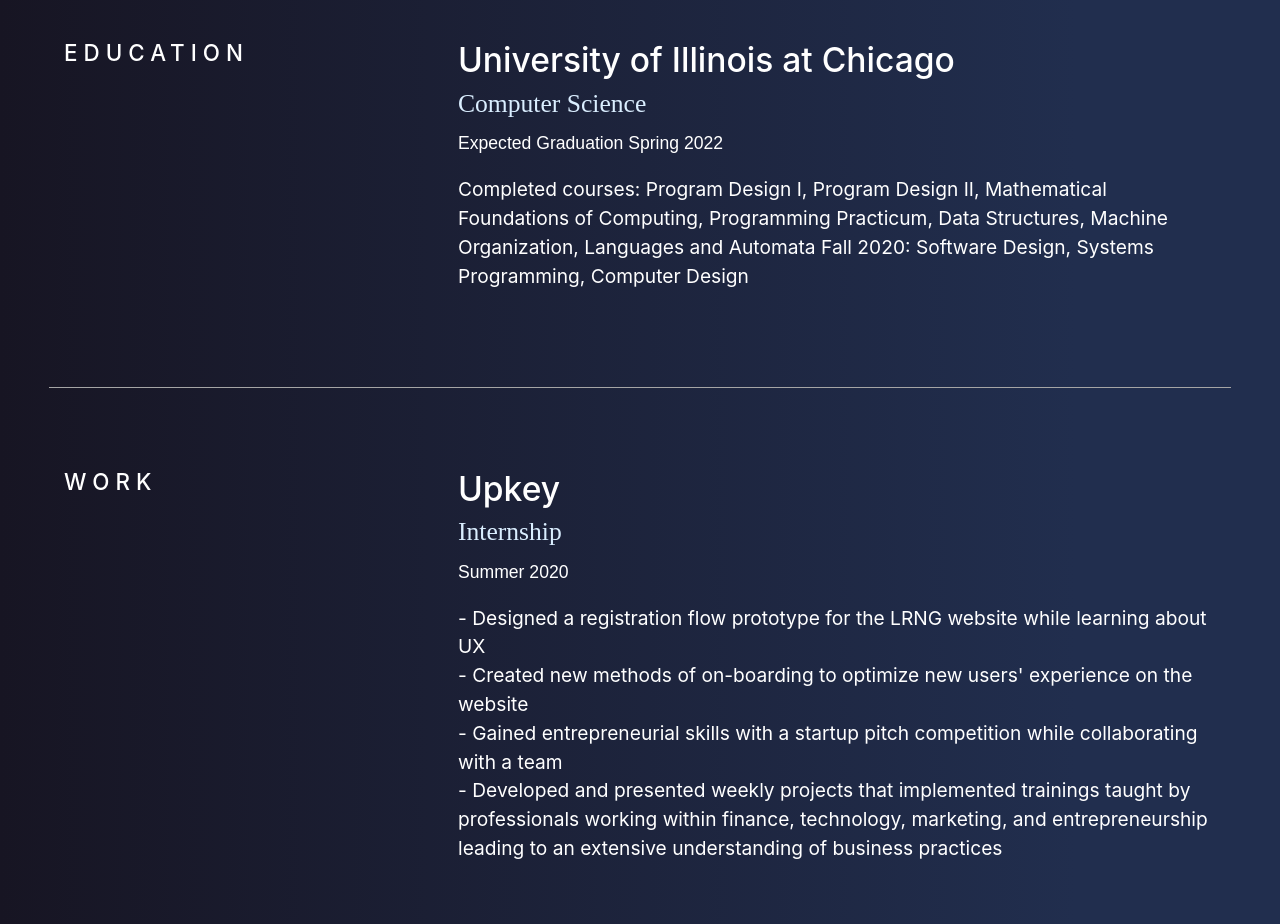
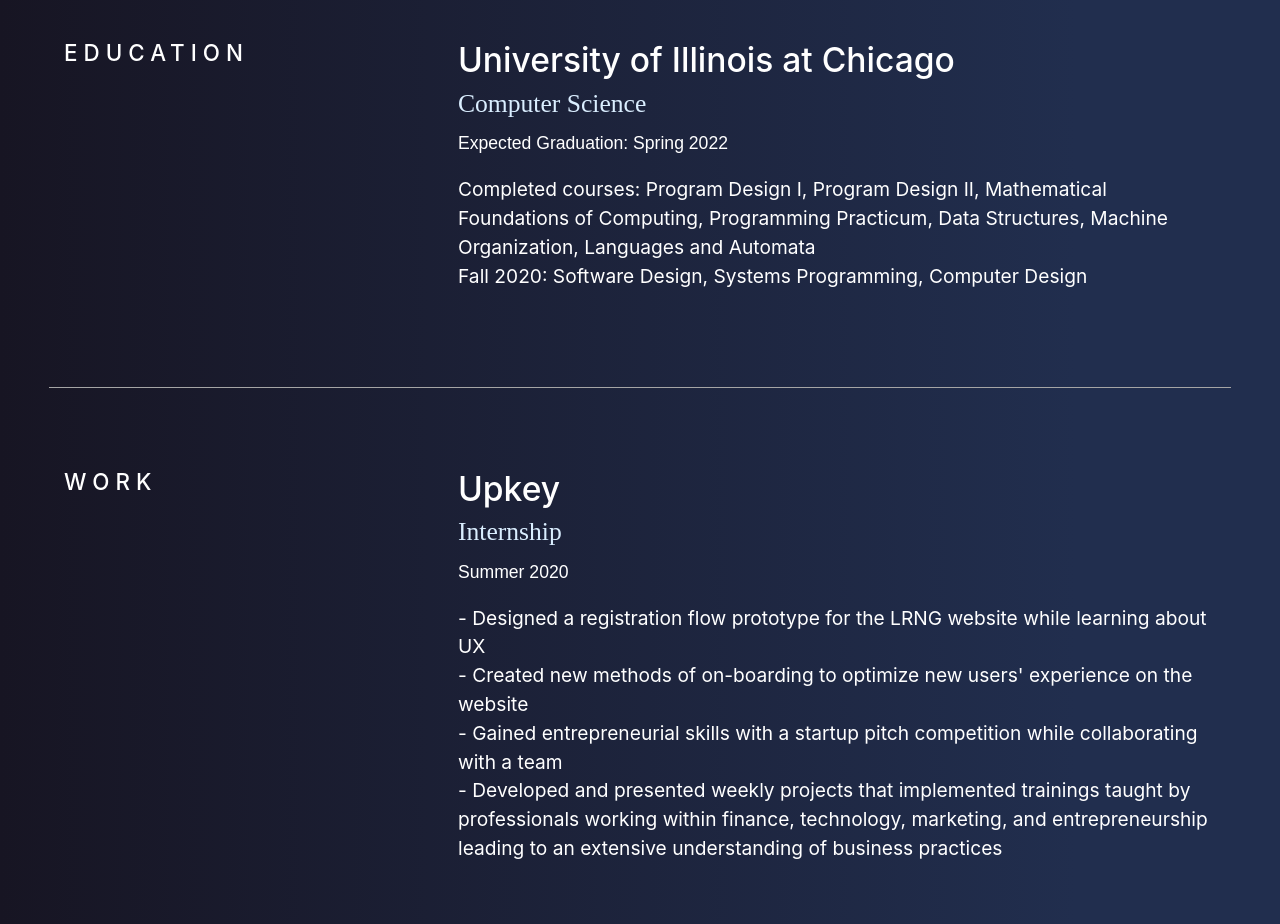
Before and after one commit to ramzir/ramzir.github.io, a React (Create React App) app: page / in a window 1280 px wide. Shown: the part 1380-2304 px from the top of the page. Built offline with nearby package versions, Linux system fonts and the light colour scheme; a web font is replaced by a local one.

Commit message:
updated education section

```diff
--- a/src/components/Resume.jsx
+++ b/src/components/Resume.jsx
@@ -13,10 +13,11 @@
                     University of Illinois at Chicago
                 </h2>
                 <h5 class="role">Computer Science</h5>
-                <p class="date">Expected Graduation Spring 2022</p>
+                <p class="date">Expected Graduation: Spring 2022</p>
                 <p class="description">
                     Completed courses: Program Design I, Program Design II, Mathematical Foundations of Computing, Programming Practicum,
                     Data Structures, Machine Organization, Languages and Automata
+                    <br></br>
                     Fall 2020: Software Design, Systems Programming, Computer Design
                 </p>
             </div>
```
